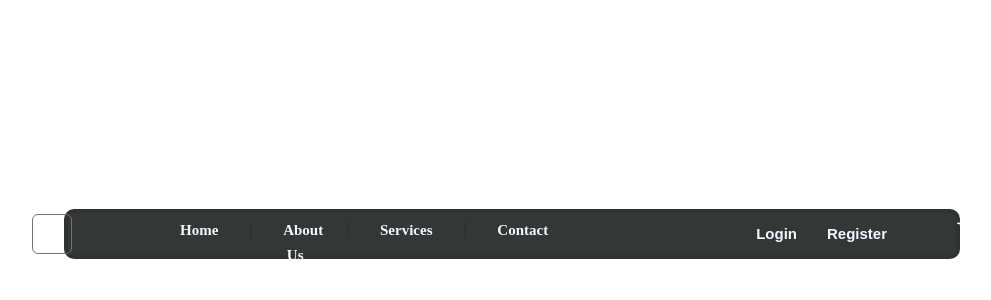
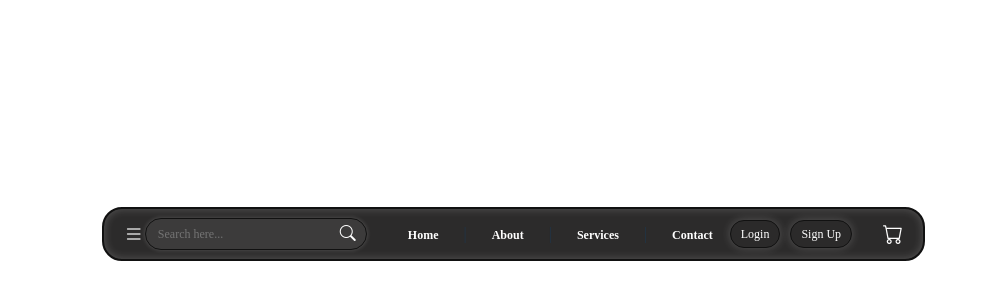
Before and after one commit to Bhanuka10/Keels_webpage, a React (Vite) app in the folder Front/: page / in a window 1280 px wide. Shown: the part 166-466 px from the top of the page, without its empty margins (128-1119 px from the left). Built offline with nearby package versions, Linux system fonts and the light colour scheme.

Commit message:
edit the nav bar

```diff
--- a/Front/src/Components/Navigation/Navigation.css
+++ b/Front/src/Components/Navigation/Navigation.css
@@ -1,119 +1,104 @@
+.nav_bar{
+    background-color: #2c2b2b;
+    box-shadow: 0 2px 4px rgba(0, 0, 0, 0.1);
+    padding: 10px 20px;
+    display: flex;
+    justify-content: space-between;
+    align-items: center;
+    margin: 0 auto;
+    width: 95%;
+    height: 30px;
+    border-radius: 20px;
+    border: #111111 solid 2px;
+    box-shadow: inset 0px 0px 10px 0px rgba(255, 255, 255, 0.2);
+    font-family: poppins;
+}
+.nav_content{
 
-.navbarr{
-    width: 90%;
-    height: 50px;
-    background-color: rgb(53, 54, 54);
-    display: flex;
+
     justify-content: center;
     align-items: center;
-    margin: 0 auto;
-
-    padding-right: 10px; /* Increased from 20px to 30px */
-    color: white;
-    border-radius: 10px;
-    border: solid 4px rgba(0, 0, 0, 0.1);
+}
+.nav_content ul{
+    list-style: none;
+    display: flex;
+    gap: 25px;
+    justify-content: center;
+    align-items: center;
 
 }
-
-.btn-outline-secondary{
-
-    width: 40px;
-    height: 40px;
-    background-color: rgb(47, 49, 49);
-    margin: 0 auto;
-    align-items: center;
-    display: flex;
+.nav_content ul li a{
+    text-decoration: none;
+    color: white;
+    font-weight: bold;
+    transition: color 0.3s;
+    font-family: poppins;
+    font-size: 12px;
 
 }
-.navbar-toggler-icon{
-    width: 15px;
-    height: 10px;
-}
-.btn-outline-secondary span{
-    align-items: center;
+.nav_user{
     display: flex;
-    justify-content: center;
-    margin: 0 auto;
-}
-.navbar-content {
-
-    display: flex;
+    gap: 15px;
     justify-content: center;
     align-items: center;
-    text-align: center;
-    padding-left: 100px;
-    margin: 0 auto;
-    align-items: center;
-    padding-top: 15px
+}
+.login{
+    padding: 8px 16px;
+    display: flex;
+    color: white;
+    border: none;
+    border-radius: 4px;
+    cursor: pointer;
 
+     gap: 10px;
 }
-.navbar-content ul {
-    list-style-type: none;
-    margin: 0;
-    padding: 0;
-    display: flex;
-   gap: 20px;
-
-}
-.navbar-content ul li a{
-   padding : 5px 8px;
-   border-radius: 2px;
-
-}
-.navbar-content ul li a{
-
-    cursor: pointer;
+.login a{
+    padding: 4px 10px;
     font-family: poppins;
     text-decoration: none;
-    font-size: 15px;
-    color: aliceblue;
-    font-weight: 600;
+    color: white;
+    gap: 10px;
+    font-size: 12px;
+    background-color: rgb(43, 42, 42);
+    border: #111111 solid 1px;
+    border-radius: 30px;
+    box-shadow: 0px 0px 10px 0px rgba(255, 255, 255, 0.2);
+}
+.bi-cart{
+    font-size: 20px;
+    color: white;
+    cursor: pointer;
+}
+.bi-list{
+    font-size: 16px;
+    color: white;
+    cursor: pointer;
+   }
+   .searchbar{
+       display: flex;
+       align-items: center;
+       background-color: #3c3b3b;
+       border: #111111 solid 1px;
+       border-radius: 30px;
+       padding: 5px 10px;
+       box-shadow: 0px 0px 4px 0px rgba(255, 255, 255, 0.2);
+       gap: 10px;
+         font-family: poppins;
+         height: 20px;
+         width: 200px;
+   }
+   .searchbar input{
+            background-color: transparent;
+            border: none;
+            outline: none;
+            color: white;
+            font-size: 12px;
+            width: 100%;
+            font-family: poppins;
+   }
 
-}
-.navbar-content ul li a:hover{
-    background-color: rgb(79, 78, 78);
-}
-
-.navbar-content p{
-    color: rgb(46, 46, 46);
-}
-.login-part{
-    display: flex;
-    gap: 30px;
-    margin-left: 0px;
-    font-family: poppins;
-    font-size: 15px;
-
-    font-weight: 600;
-    padding-left: 200px;
-}
-.login-part a{
-    text-decoration: none;
-  color: aliceblue;
-  cursor: pointer;
-  font-family: Poppins, sans-serif;
-  font-size: 15px;
-  font-weight: 600;
-  transition: color 0.9s cubic-bezier(0.075, 0.82, 0.165, 1),
-              text-decoration-color 0.9s cubic-bezier(0.075, 0.82, 0.165, 1);
-
-}
-.login-part a:hover{
-
-    color: #4b72dd; /* Example: smooth color change */
-  text-decoration: underline;
-
-}
-
-/* Added styling for cart icon with margin */
-.bi-cart {
-    margin-left: 70px; /* Add space before the cart icon */
-    cursor: pointer;
-    transition: 0.5s;
-
-
-}
-.bi-cart:hover {
-    color: aqua;
-
-}
+   .bi-search{
+         color: white;
+         font-size: 10px;
+         cursor: pointer;
+   }
--- a/Front/src/Components/Navigation/Navigation.jsx
+++ b/Front/src/Components/Navigation/Navigation.jsx
@@ -1,47 +1,50 @@
 import React from 'react';
 import './Navigation.css';
-import 'bootstrap/dist/css/bootstrap.min.css';
+
 import 'bootstrap/dist/js/bootstrap.bundle.min.js'; // Needed for sidebar toggle
 import 'bootstrap-icons/font/bootstrap-icons.css';
 
 
 function Navigation() {
   return (
-    <div>
-        <div className='navbarr'>
-            <div className='"navbar navbar-expand-lg navbar-dark bg-dark"'>
-                <button
-  className="btn btn-outline-secondary"
-  type="button"
-  data-bs-toggle="offcanvas"
-  data-bs-target="#sidebar"
-  aria-controls="sidebar"
->
-  <span className="navbar-toggler-icon" style={{ width: '15px', height: '10px'  }}></span>
-</button>
+<div className='nav_bar'>
+  <div className='nav_sidebar'>
+    <i className="bi bi-list" style={{ fontSize: '20px', cursor: 'pointer' }}></i>
+
 
   </div>
-            <div className='navbar-content'>
+  <div className='searchbar'>
+    <input type='text' placeholder='Search here...' />
+    <i className="bi bi-search" style={{ fontSize: '16px', cursor: 'pointer' }}></i>
+
+  </div>
+  <div className="nav_content">
+
       <ul>
         <li><a href="#">Home</a></li>
         <p>|</p>
-                    <li><a href="#">About Us</a></li>
+        <li><a href="#">About</a></li>
         <p>|</p>
         <li><a href="#">Services</a></li>
         <p>|</p>
         <li><a href="#">Contact</a></li>
       </ul>
-            </div>
-            <div className='login-part'>
-                <div><a href="#">Login</a></div>
-                <div><a href="#">Register</a></div>
 
   </div>
-            <div>
-                    <i className="bi bi-cart" style={{ fontSize: '25px', paddingLeft: '0', fontWeight: 'bold' }}></i>
+  <div className='nav_user'>
+  <div className="login">
+    <a href="#">Login</a>
+    <a href="#">Sign Up</a>
+  </div>
+<div className="cart">
+
+  <i className="bi bi-cart"></i>
+
+
+  </div>
   </div>
 
-        </div>
+
 </div>
 
   );
```
Lines whose indentation alone changed are shown as unchanged.
